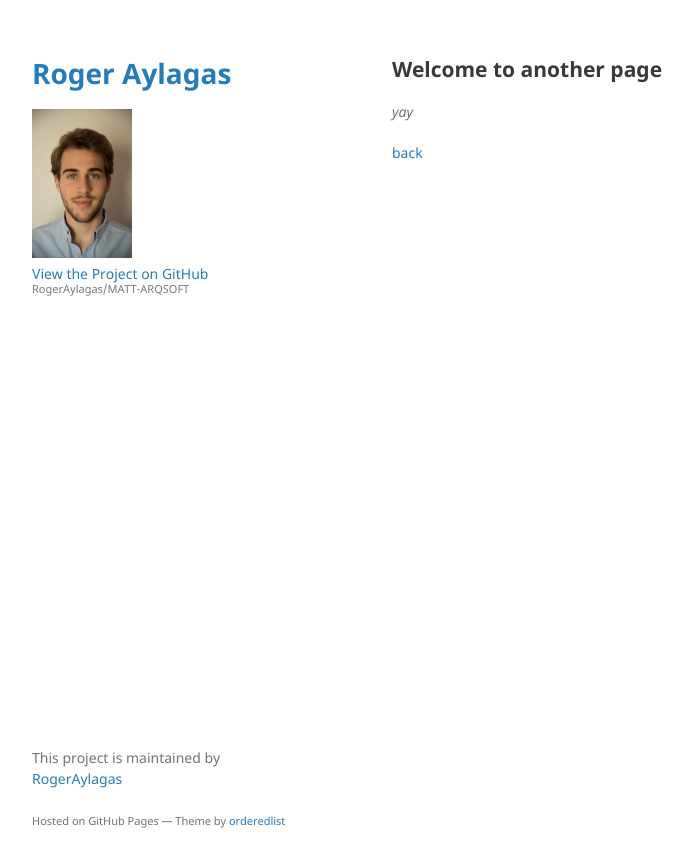
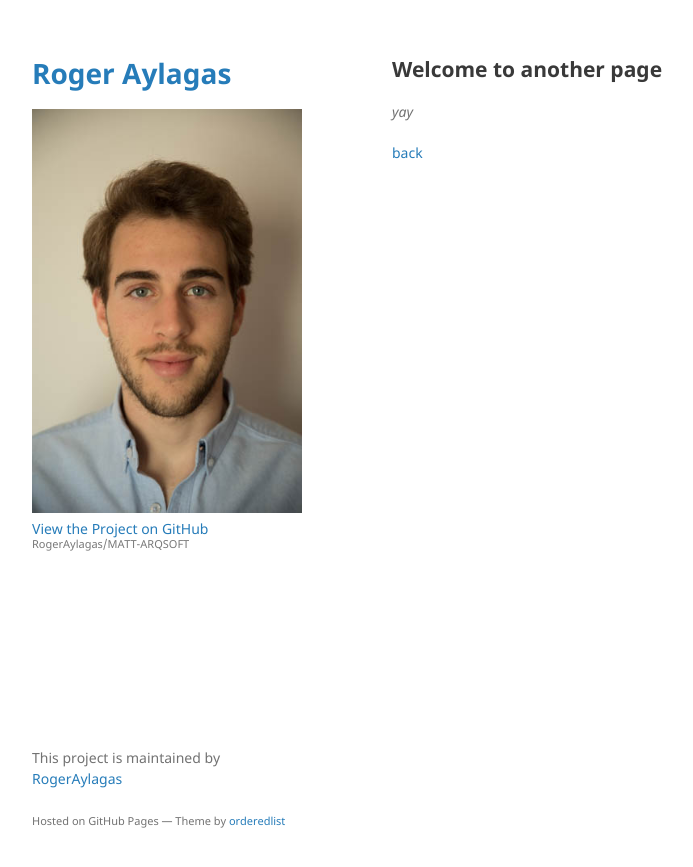
Before and after one commit to RogerAylagas/MATT-ARQSOFT, a Jekyll site: the page built from another-page.md, in a window 1280 px wide. Shown: the top 867 px of the page, without its empty margins (178-871 px from the left). Built offline with Jekyll 4.4.1, drawn with Linux system fonts in a browser that asks for light colours; our own code applies the rules of GitHub Pages for plain Markdown files.

Commit message:
Small Changes

```diff
--- a/_layouts/default.html
+++ b/_layouts/default.html
@@ -18,7 +18,7 @@
         <h1><a href="{{ "/" | absolute_url }}">{{ site.title | default: site.github.repository_name }}</a></h1>
 
         {% if site.profile_img %}
-          <img src="{{site.profile_img | relative_url}}" alt="Profile Image" width="100"/>
+          <img src="{{site.profile_img | relative_url}}" alt="Profile Image" width="500"/>
         {% endif %}
 
         {% if site.github.is_project_page %}
```
